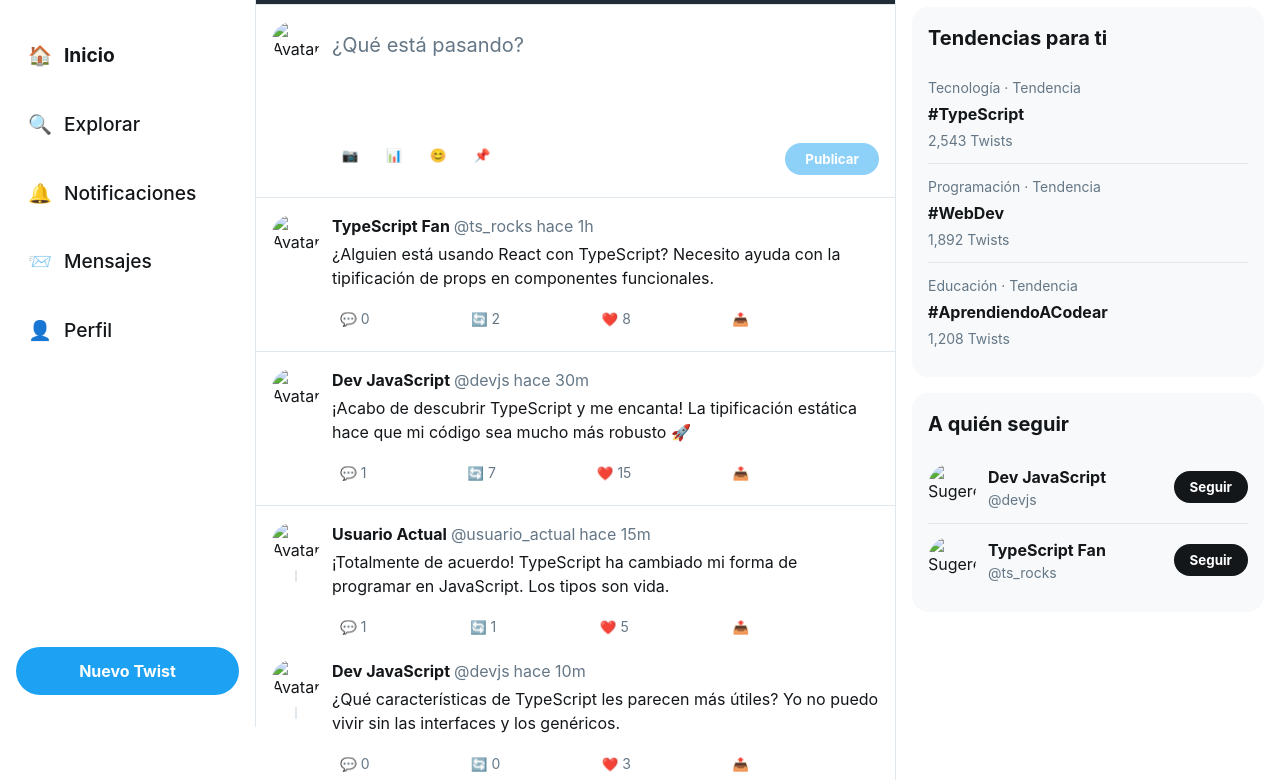
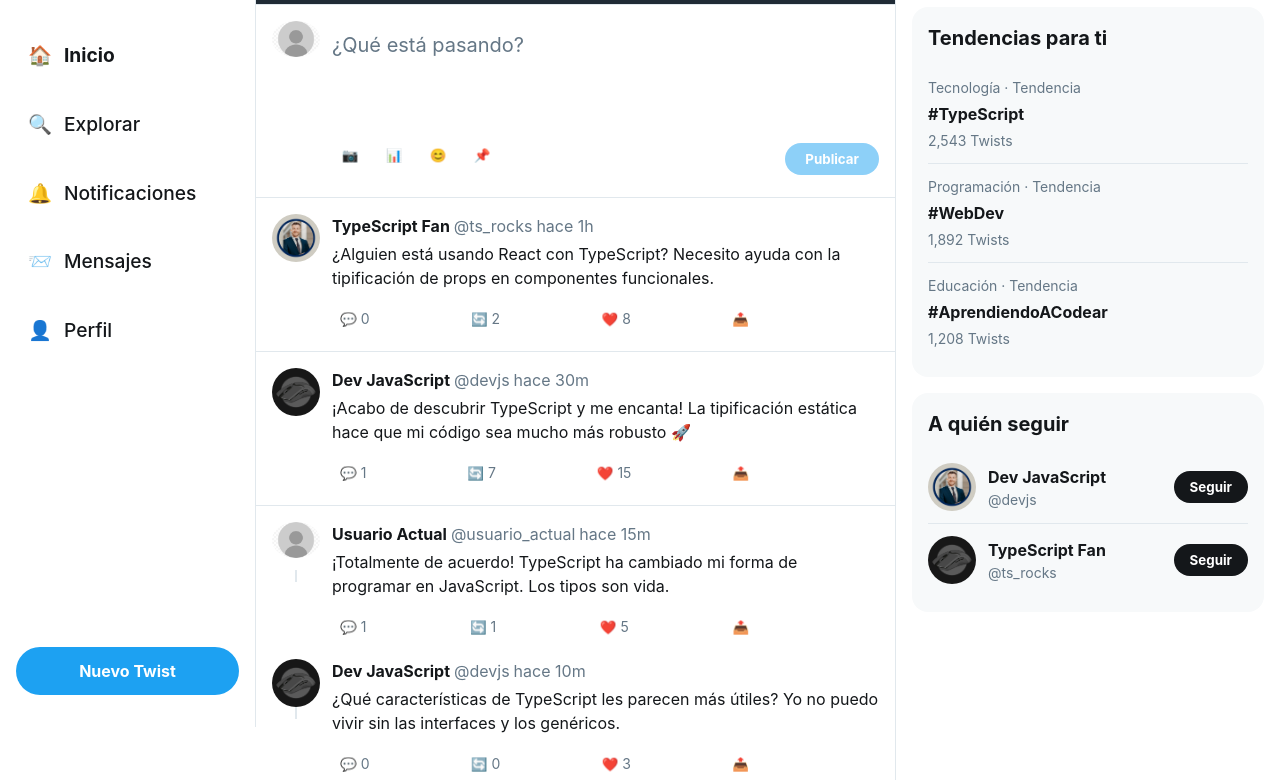
Before and after one commit to vctrxll/ideados, a website: page index.html in a window 1280 px wide. Shown: the part 73-853 px from the top of the page. Drawn offline with Linux system fonts and the light colour scheme.

Commit message:
modificacion del ts

```diff
--- a/index.html
+++ b/index.html
@@ -37,7 +37,7 @@
             <!-- Formulario para nuevo twist -->
             <div class="compose-twist">
                 <div class="user-avatar">
-                    <img src="/api/placeholder/48/48" alt="Avatar">
+                    <img src="foto.webp" alt="Avatar">
                 </div>
                 <div class="compose-form">
                     <textarea id="twist-content" placeholder="¿Qué está pasando?"></textarea>
@@ -88,7 +88,7 @@
             <div class="who-to-follow">
                 <h3>A quién seguir</h3>
                 <div class="follow-suggestion">
-                    <img src="/api/placeholder/48/48" alt="Sugerencia" class="suggestion-avatar">
+                    <img src="foto3.webp" alt="Sugerencia" class="suggestion-avatar">
                     <div class="suggestion-info">
                         <strong>Dev JavaScript</strong>
                         <span>@devjs</span>
@@ -96,7 +96,7 @@
                     <button class="follow-btn">Seguir</button>
                 </div>
                 <div class="follow-suggestion">
-                    <img src="/api/placeholder/48/48" alt="Sugerencia" class="suggestion-avatar">
+                    <img src="foto2.webp" alt="Sugerencia" class="suggestion-avatar">
                     <div class="suggestion-info">
                         <strong>TypeScript Fan</strong>
                         <span>@ts_rocks</span>
@@ -111,7 +111,7 @@
     <template id="twist-template">
         <article class="twist">
             <div class="twist-avatar">
-                <img src="/api/placeholder/48/48" alt="Avatar">
+                <img src="foto.webp" alt="Avatar">
             </div>
             <div class="twist-content">
                 <div class="twist-header">
@@ -134,7 +134,7 @@
     <template id="thread-twist-template">
         <article class="twist thread-twist">
             <div class="twist-avatar">
-                <img src="/api/placeholder/48/48" alt="Avatar">
+                <img src="foto2.webp" alt="Avatar">
                 <div class="thread-line"></div>
             </div>
             <div class="twist-content">
@@ -158,7 +158,7 @@
     <template id="reply-form-template">
         <div class="reply-form">
             <div class="user-avatar">
-                <img src="/api/placeholder/48/48" alt="Avatar">
+                <img src="foto3.webp" alt="Avatar">
                 <div class="thread-line"></div>
             </div>
             <div class="compose-form">
--- a/main.js
+++ b/main.js
@@ -17,7 +17,7 @@ class TwistsApp {
             id: 1,
             name: 'Usuario Actual',
             username: 'usuario_actual',
-            avatar: '/api/placeholder/48/48'
+            avatar: 'foto.webp'
         };
         // Obtener elementos del DOM
         const publishButtonElement = document.getElementById('publish-twist');
@@ -372,7 +372,7 @@ class TwistsApp {
             id: 2,
             name: 'Dev JavaScript',
             username: 'devjs',
-            avatar: '/api/placeholder/48/48'
+            avatar: 'foto2.webp'
         };
         // Twist principal
         const twistPrincipal = {
@@ -426,7 +426,7 @@ class TwistsApp {
                 id: 3,
                 name: 'TypeScript Fan',
                 username: 'ts_rocks',
-                avatar: '/api/placeholder/48/48'
+                avatar: 'foto3.webp'
             },
             timestamp: new Date(Date.now() - 3600000), // 1 hora atrás
             childIds: [],
--- a/main.ts
+++ b/main.ts
@@ -44,7 +44,7 @@ class TwistsApp {
             id: 1,
             name: 'Usuario Actual',
             username: 'usuario_actual',
-            avatar: '/api/placeholder/48/48'
+            avatar: 'foto.webp'
         };
 
         // Obtener elementos del DOM
@@ -428,7 +428,7 @@ class TwistsApp {
             id: 2,
             name: 'Dev JavaScript',
             username: 'devjs',
-            avatar: '/api/placeholder/48/48'
+            avatar: 'foto2.webp'
         };
 
         // Twist principal
@@ -490,7 +490,7 @@ class TwistsApp {
                 id: 3,
                 name: 'TypeScript Fan',
                 username: 'ts_rocks',
-                avatar: '/api/placeholder/48/48'
+                avatar: 'foto3.webp'
             },
             timestamp: new Date(Date.now() - 3600000), // 1 hora atrás
             childIds: [],
```
Also changed, not shown: foto.webp (added), foto2.webp (added), foto3.webp (added), foto4.webp (added), foto5.webp (added), 1 other file.
